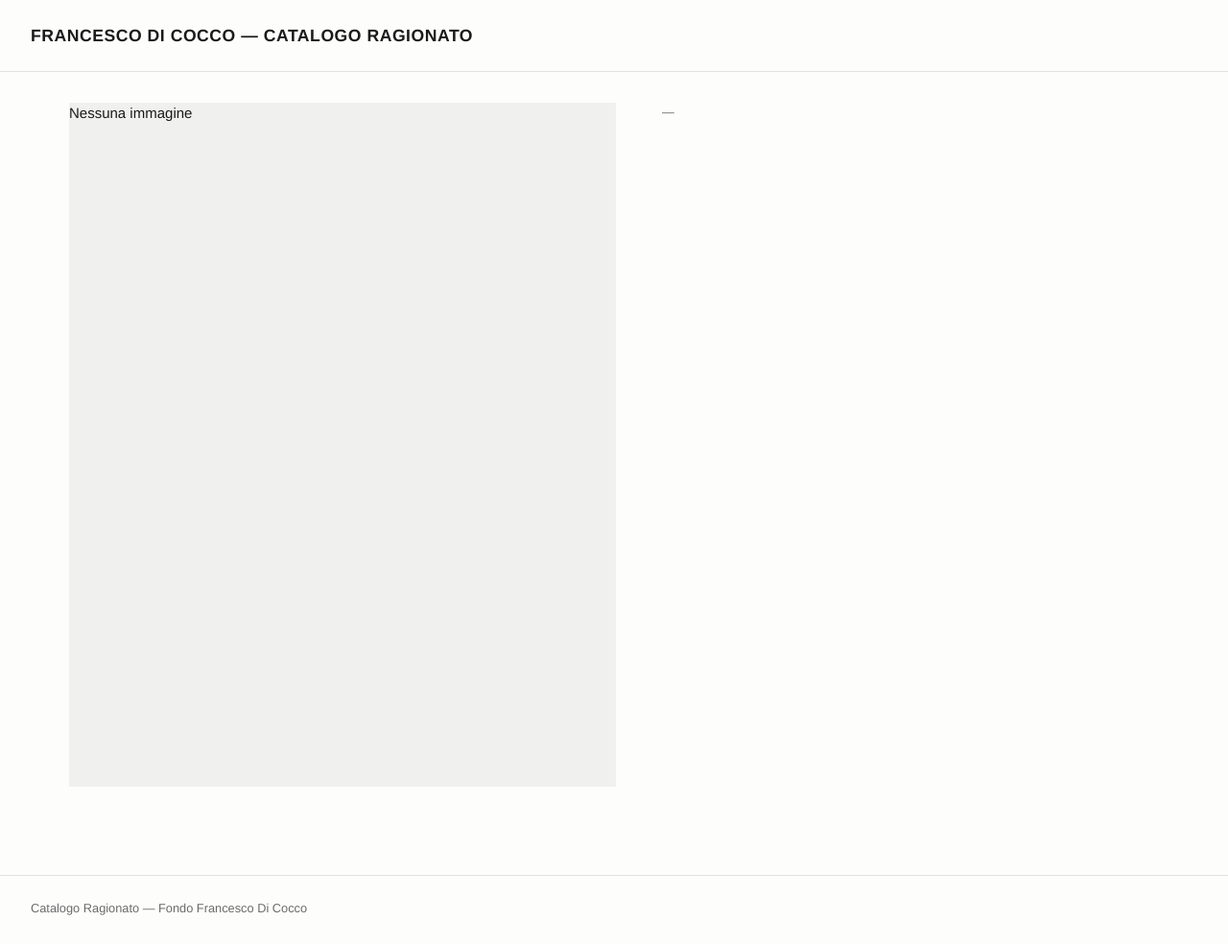
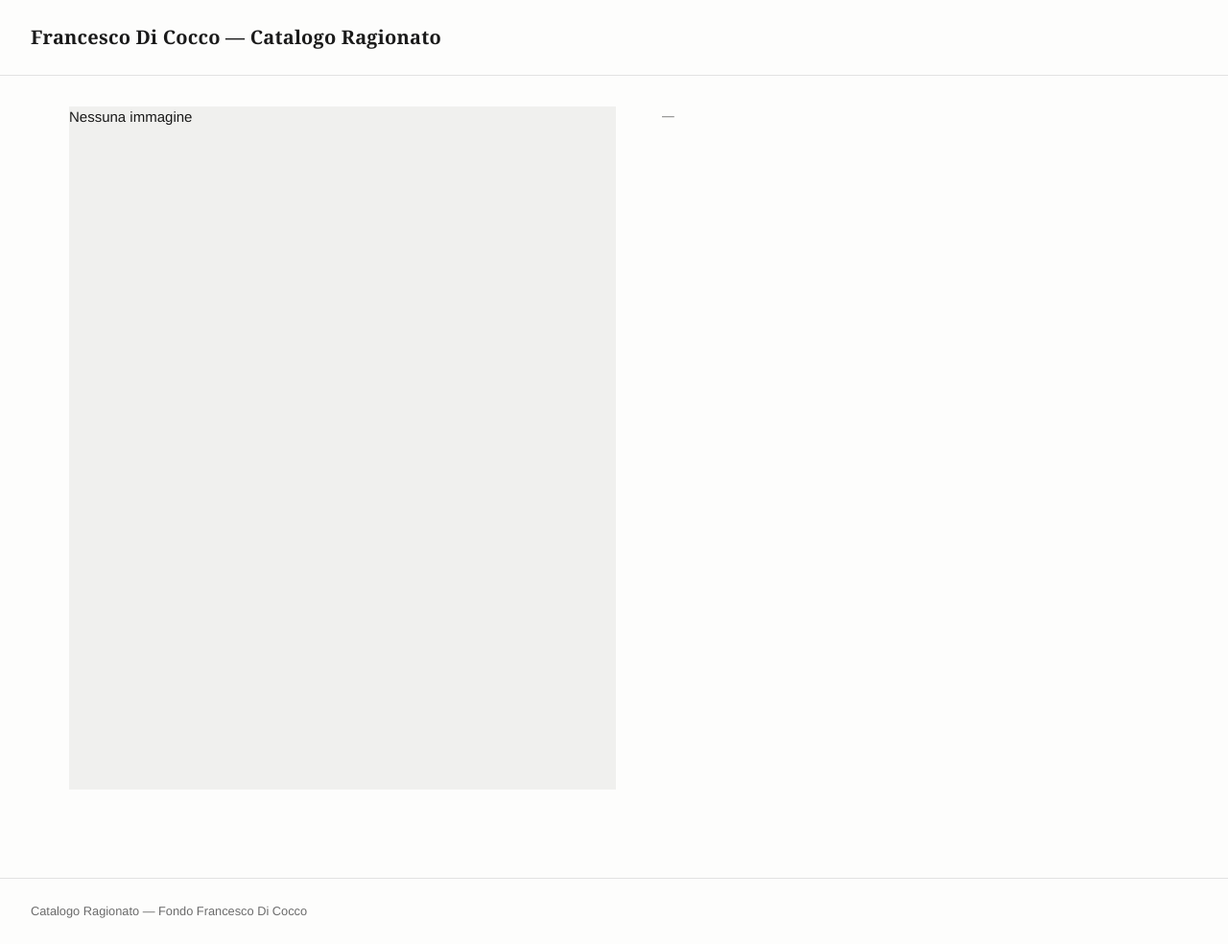
Before and after one commit to vcrispolti-cmd/valerio, a Django app: template catalogo_webapp/catalogo/templates/catalogo/opera_detail.html in a window 1280 px wide. Shown: the whole page at 96% size. Before the commit the page ends 954 px from the top, so only its background shows below. Run offline with Django 5.2, Linux system fonts and the light colour scheme; the template is opened without the code that fills it, so the values that code supplies are empty.

Commit message:
Add serif headings and hide imageless works from public browse
Pairs a serif typeface for titles/headings with the existing sans body
text for a more archival feel, and excludes published works with no
attached image file from the public browse grid (they still show up
in admin for curatorial work).

Co-Authored-By: Claude Sonnet 5 <noreply@anthropic.com>
Claude-Session: https://claude.ai/code/session_01KcMNRLpeFXEgN44Cc7G3V2

```diff
--- a/catalogo_webapp/catalogo/views.py
+++ b/catalogo_webapp/catalogo/views.py
@@ -12,7 +12,11 @@ def catalogo_landing(request):
 
 def opera_browse(request, sezione_slug=None):
     """Browse/grid view, filterable, optionally scoped to one section."""
-    queryset = Opera.objects.filter(pubblicata=True).select_related("tipo_opera")
+    queryset = (
+        Opera.objects.filter(pubblicata=True, immagini__file__gt="")
+        .select_related("tipo_opera")
+        .distinct()
+    )
 
     sezione = None
     if sezione_slug:
--- a/catalogo_webapp/static/css/catalogo.css
+++ b/catalogo_webapp/static/css/catalogo.css
@@ -4,6 +4,8 @@
   --line: #e2e2e2;
   --bg: #fdfdfc;
   --accent: #8a1f11;
+  --serif: Georgia, "Iowan Old Style", "Palatino Linotype", "Times New Roman", serif;
+  --sans: "Helvetica Neue", Arial, sans-serif;
 }
 
 * { box-sizing: border-box; }
@@ -12,7 +14,7 @@ body {
   margin: 0;
   background: var(--bg);
   color: var(--ink);
-  font-family: "Helvetica Neue", Arial, sans-serif;
+  font-family: var(--sans);
   font-size: 15px;
   line-height: 1.5;
 }
@@ -30,9 +32,10 @@ header.site {
 }
 
 header.site .title {
-  font-size: 1.1rem;
-  letter-spacing: 0.03em;
-  text-transform: uppercase;
+  font-family: var(--serif);
+  font-size: 1.25rem;
+  letter-spacing: 0.01em;
+  text-transform: none;
   text-decoration: none;
   font-weight: 600;
 }
@@ -67,7 +70,14 @@ main { max-width: 1200px; margin: 0 auto; padding: 2rem; }
   transition: border-color 0.15s ease;
 }
 .sezione-card:hover { border-color: var(--ink); }
-.sezione-card h2 { margin: 0; font-size: 1rem; text-transform: uppercase; letter-spacing: 0.03em; }
+.sezione-card h2 {
+  margin: 0;
+  font-family: var(--serif);
+  font-size: 1.15rem;
+  font-weight: 500;
+  text-transform: none;
+  letter-spacing: 0.01em;
+}
 
 .filters {
   display: flex;
@@ -118,6 +128,7 @@ main { max-width: 1200px; margin: 0 auto; padding: 2rem; }
 .opera-card .thumb img { width: 100%; height: 100%; object-fit: cover; }
 .opera-card .thumb .placeholder { color: var(--muted); font-size: 0.75rem; }
 .opera-card .meta { font-size: 0.82rem; }
+.opera-card .meta .titolo { font-family: var(--serif); font-size: 0.95rem; }
 .opera-card .meta .anno { color: var(--muted); }
 
 .empty-state { color: var(--muted); padding: 3rem 0; text-align: center; }
@@ -136,8 +147,8 @@ main { max-width: 1200px; margin: 0 auto; padding: 2rem; }
 .opera-images .thumbs img { width: 64px; height: 64px; object-fit: cover; border: 1px solid var(--line); }
 
 .opera-info .archivio { color: var(--muted); font-size: 0.8rem; text-transform: uppercase; letter-spacing: 0.04em; margin-bottom: 0.4rem; }
-.opera-info h1 { font-size: 1.4rem; font-weight: 500; margin: 0 0 0.3rem; }
-.opera-info .anno { color: var(--muted); margin-bottom: 1.25rem; }
+.opera-info h1 { font-family: var(--serif); font-size: 1.75rem; font-weight: 500; margin: 0 0 0.3rem; }
+.opera-info .anno { color: var(--muted); margin-bottom: 1.25rem; font-style: italic; }
 
 dl.scheda { margin: 0 0 1.5rem; }
 dl.scheda div { display: flex; padding: 0.35rem 0; border-bottom: 1px solid var(--line); font-size: 0.88rem; }
```
